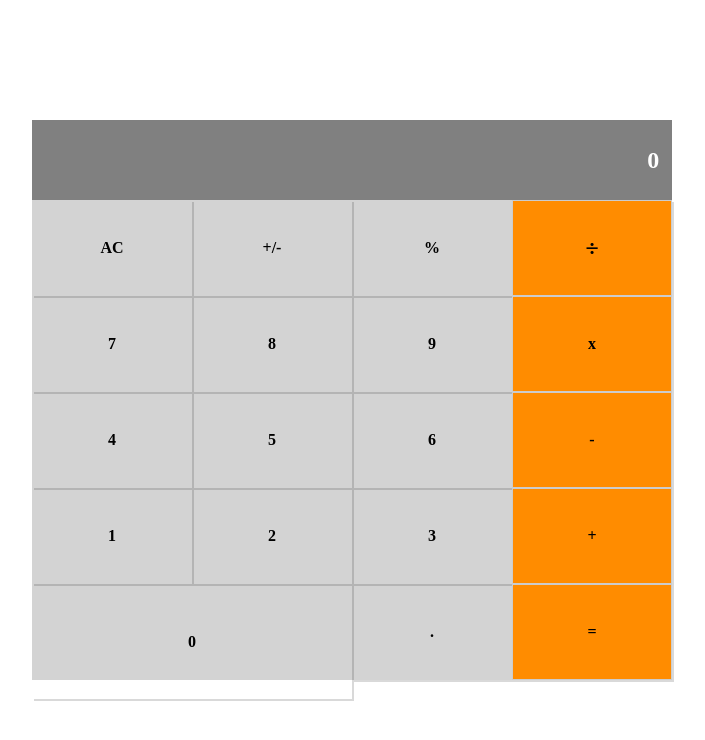
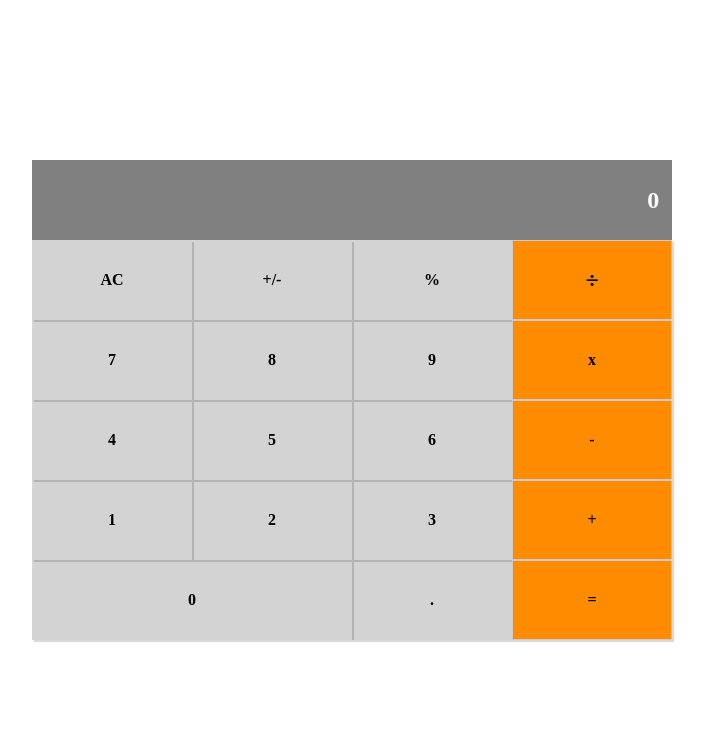
Before and after one commit to yodit93/Math-magicians, a React (Create React App) app: page / in a window 1280 px wide. Shown: the top 740 px of the page, without its empty margins (288-993 px from the left). Built offline with nearby package versions, Linux system fonts and the light colour scheme.

Commit message:
Update style file

```diff
--- a/src/index.css
+++ b/src/index.css
@@ -35,12 +35,11 @@
 .grid {
   display: grid;
   grid-template-columns: repeat(4, 1fr);
-  grid-template-rows: repeat(5, 96px);
+  grid-template-rows: repeat(5, 10vh);
 }
 
 .item {
   box-shadow: 2px 2px rgb(0, 0, 0, 0.15);
-  padding: 18%;
   display: flex;
   justify-content: center;
   align-items: center;
```
